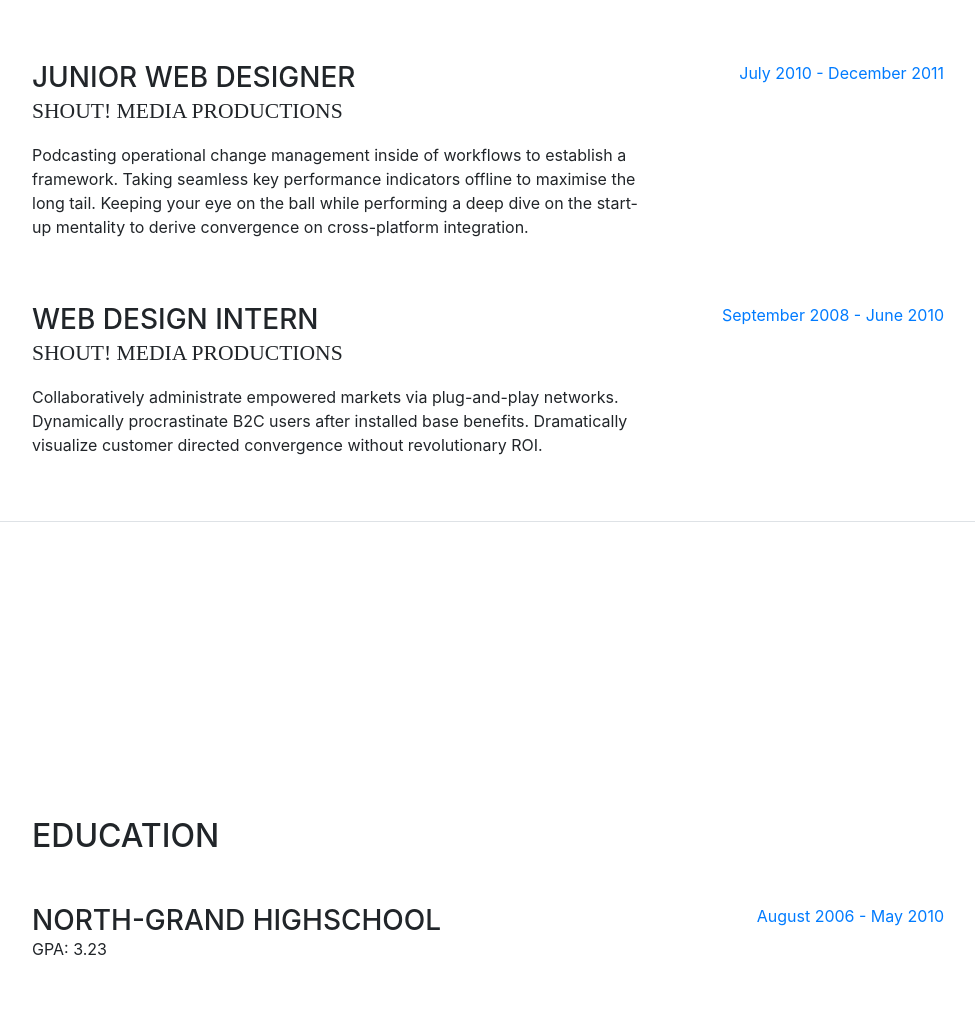
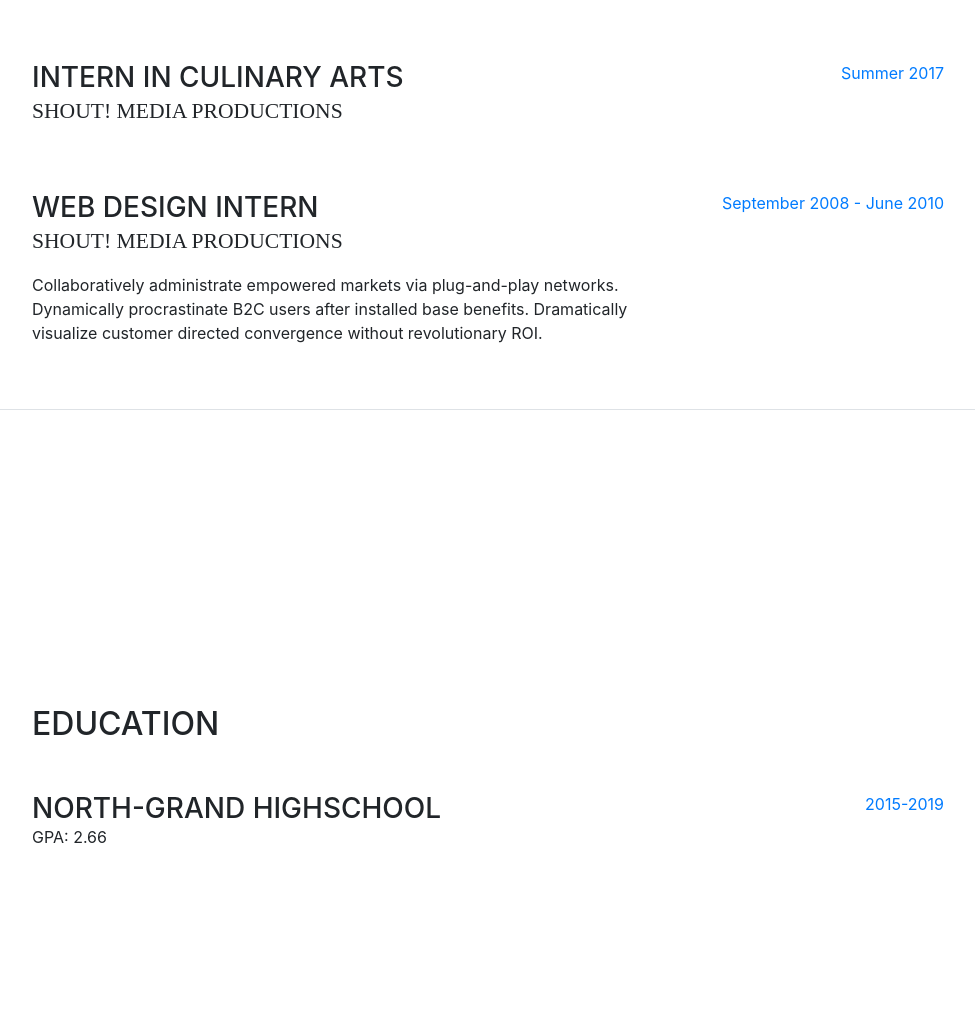
Before and after one commit to QueenSachi/QueenSachi.github.io, a website with bundled scripts: page index.html in a window 1280 px wide. Shown: the part 1357-2385 px from the top of the page, without its empty margins (288-1263 px from the left). Built offline with nearby package versions, Linux system fonts and the light colour scheme; files whose address does not match are found by name; a web font is replaced by a local one.

Commit message:
initial commit

```diff
--- a/index.html
+++ b/index.html
@@ -151,12 +151,12 @@ To develop productive partnerships among students, parents, teachers, and commun
 
         <div class="resume-item d-flex flex-column flex-md-row mb-5">
           <div class="resume-content mr-auto">
-            <h3 class="mb-0">Junior Web Designer</h3>
+            <h3 class="mb-0">Intern in Culinary Arts</h3>
             <div class="subheading mb-3">Shout! Media Productions</div>
-            <p>Podcasting operational change management inside of workflows to establish a framework. Taking seamless key performance indicators offline to maximise the long tail. Keeping your eye on the ball while performing a deep dive on the start-up mentality to derive convergence on cross-platform integration.</p>
+            <p></p>
           </div>
           <div class="resume-date text-md-right">
-            <span class="text-primary">July 2010 - December 2011</span>
+            <span class="text-primary">Summer 2017</span>
           </div>
         </div>
 
@@ -182,11 +182,11 @@ To develop productive partnerships among students, parents, teachers, and commun
         <div class="resume-item d-flex flex-column flex-md-row mb-5">
           <div class="resume-content mr-auto">
             <h3 class="mb-0">North-Grand HighSchool</h3>
-            <p>GPA: 3.23</p>
+            <p>GPA: 2.66</p>
           </div>
 
           <div class="resume-date text-md-right">
-            <span class="text-primary">August 2006 - May 2010</span>
+            <span class="text-primary">2015-2019</span>
           </div>
         </div>
 
@@ -206,6 +206,8 @@ To develop productive partnerships among students, parents, teachers, and commun
           <li>HTML/CSS</li>
           <li>Arduino</li>
           <li>JavaScript</li>
+          <li>Culinary (3 years)</li>
+
         </ul>
 
         <section class="resume-section p-3 p-lg-5 d-flex flex-column" id="interests">
```
